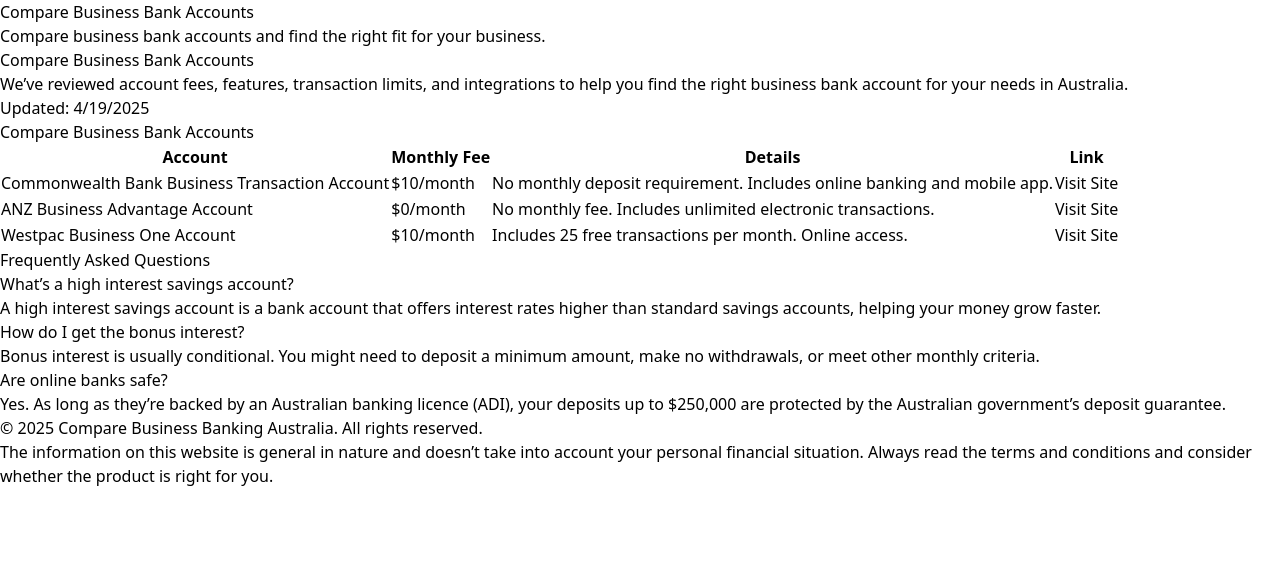
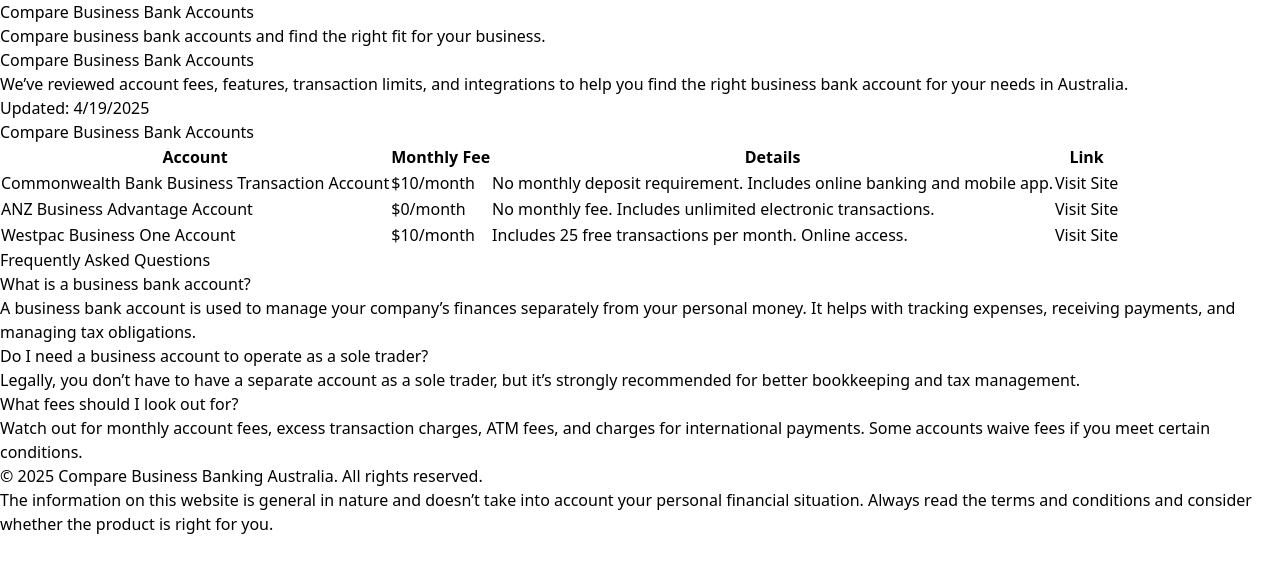
Before and after one commit to megambeast/fincompare, a React (Vite) app: page / in a window 1280 px wide. Shown: the top 572 px of the page. Built offline with nearby package versions, Linux system fonts and the light colour scheme.

Commit message:
Update FAQSection.jsx

```diff
--- a/src/components/FAQSection.jsx
+++ b/src/components/FAQSection.jsx
@@ -7,16 +7,22 @@
         <h3 className="text-xl font-bold mb-6 text-[#1a365d]">Frequently Asked Questions</h3>
         <div className="space-y-4">
           <div>
-            <h4 className="font-semibold text-gray-800">What’s a high interest savings account?</h4>
-            <p className="text-gray-600">A high interest savings account is a bank account that offers interest rates higher than standard savings accounts, helping your money grow faster.</p>
+            <h4 className="font-semibold text-gray-800">What is a business bank account?</h4>
+            <p className="text-gray-600">
+              A business bank account is used to manage your company’s finances separately from your personal money. It helps with tracking expenses, receiving payments, and managing tax obligations.
+            </p>
           </div>
           <div>
-            <h4 className="font-semibold text-gray-800">How do I get the bonus interest?</h4>
-            <p className="text-gray-600">Bonus interest is usually conditional. You might need to deposit a minimum amount, make no withdrawals, or meet other monthly criteria.</p>
+            <h4 className="font-semibold text-gray-800">Do I need a business account to operate as a sole trader?</h4>
+            <p className="text-gray-600">
+              Legally, you don’t have to have a separate account as a sole trader, but it’s strongly recommended for better bookkeeping and tax management.
+            </p>
           </div>
           <div>
-            <h4 className="font-semibold text-gray-800">Are online banks safe?</h4>
-            <p className="text-gray-600">Yes. As long as they’re backed by an Australian banking licence (ADI), your deposits up to $250,000 are protected by the Australian government’s deposit guarantee.</p>
+            <h4 className="font-semibold text-gray-800">What fees should I look out for?</h4>
+            <p className="text-gray-600">
+              Watch out for monthly account fees, excess transaction charges, ATM fees, and charges for international payments. Some accounts waive fees if you meet certain conditions.
+            </p>
           </div>
         </div>
       </div>
```
